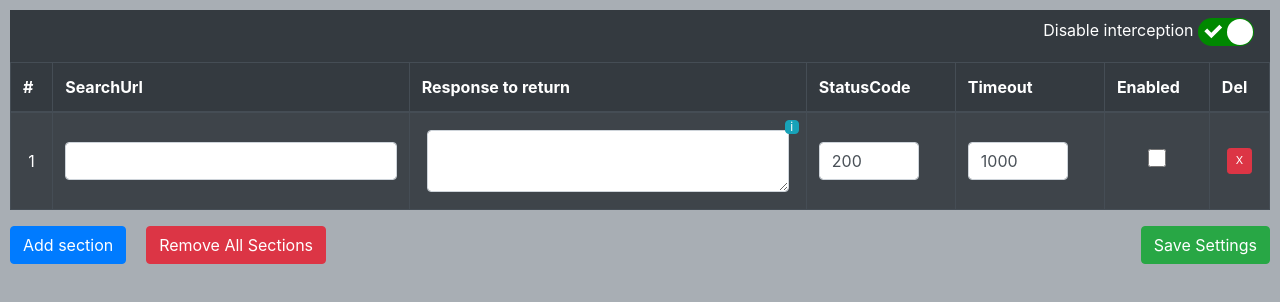
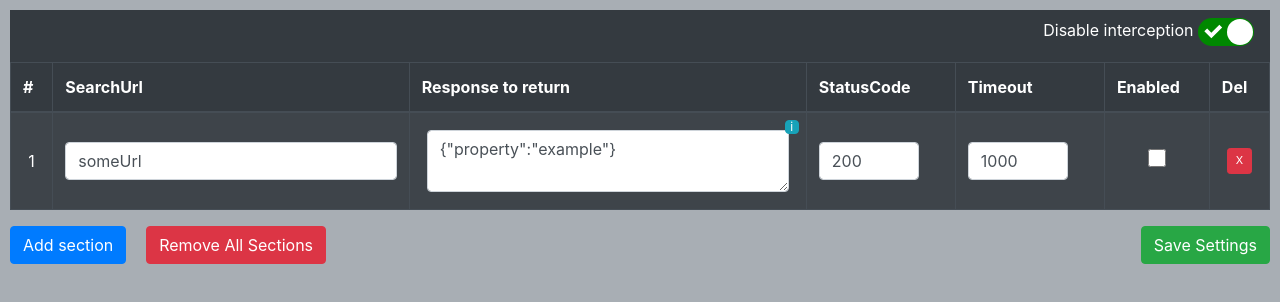
Before and after one commit to vgoreiko/requestInterceptorChrome, a React (Create React App) app: page / in a window 1280 px wide. Shown: the top 302 px of the page. Built offline with nearby package versions, Linux system fonts and the light colour scheme; no server answers.

Commit message:
dark styling

```diff
--- a/src/components/params-section/Params-section.tsx
+++ b/src/components/params-section/Params-section.tsx
@@ -11,6 +11,7 @@ interface Edit {
 const customStyles = {
     content : {
         padding                   : '0',
+        backgroundColor: '#212529'
     }
 };
 
--- a/src/components/params-section/params-section-props.model.tsx
+++ b/src/components/params-section/params-section-props.model.tsx
@@ -21,8 +21,8 @@ export interface ParamsSectionPropsModel extends ParamsSectionState, ParamsSecti
 
 export const defaultParamsSection: ParamsSectionState = {
     statusCode: 200,
-    response: '',
+    response: '{"property":"example"}',
     timeout: 1000,
-    requestUrl: '',
+    requestUrl: 'someUrl',
     enabled: false
 }
```
